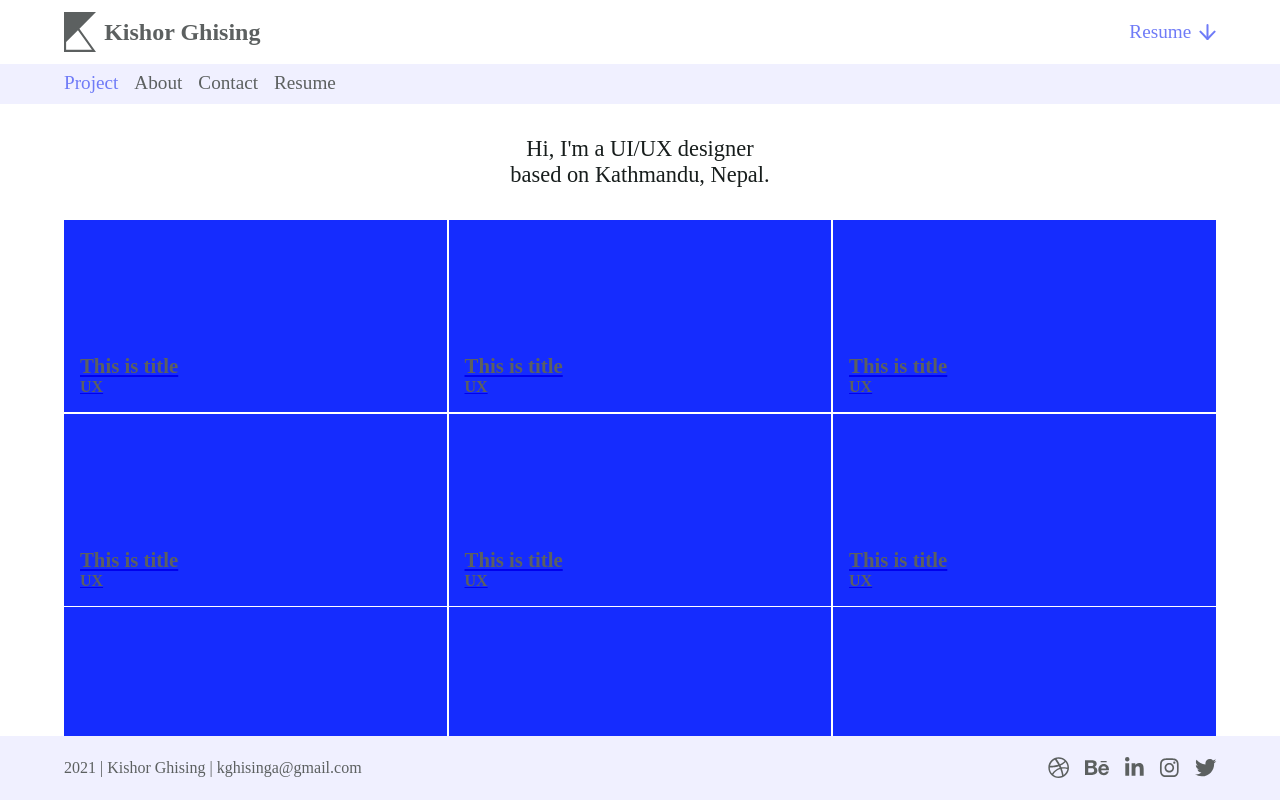
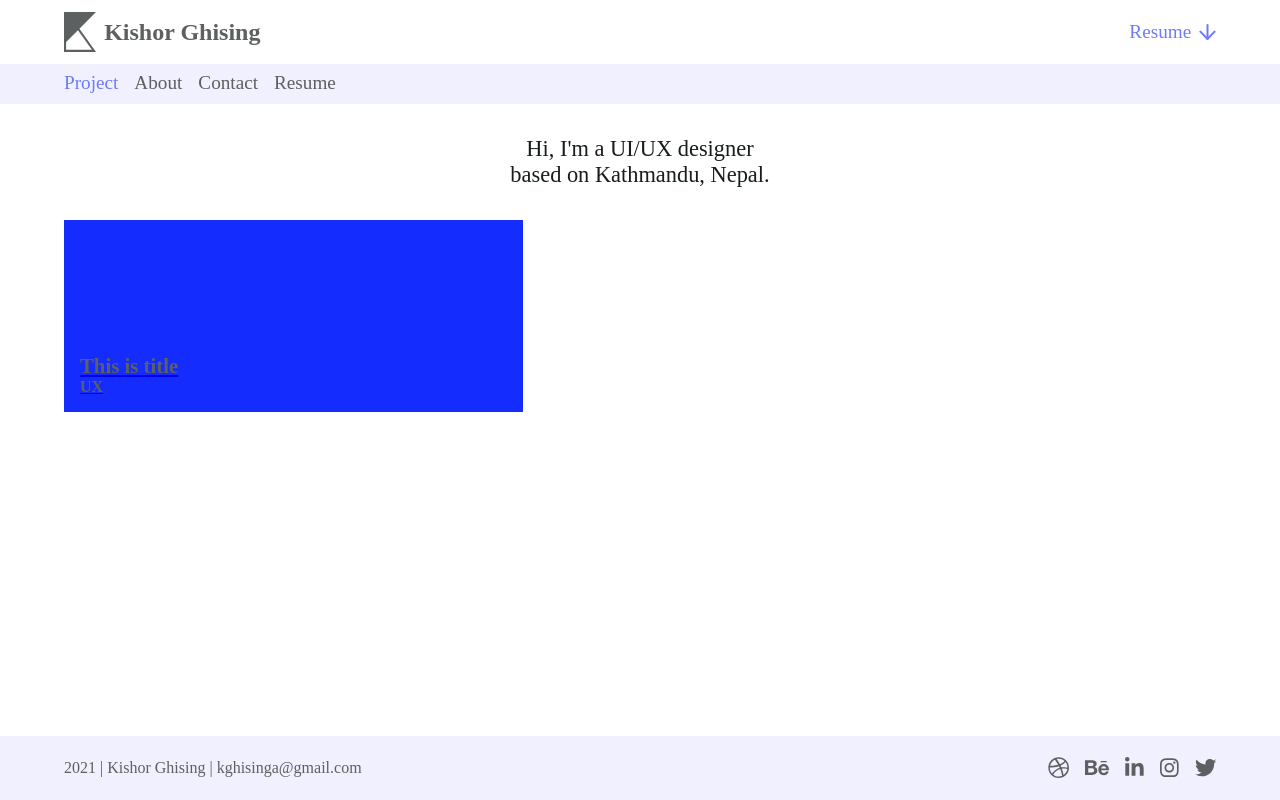
Before and after one commit to KGhising/portfolio, a React (Create React App) app: page /projects in a window 1280 px wide. Built offline with nearby package versions, Linux system fonts and the light colour scheme.

Commit message:
Add project page, setup appurls, image

```diff
--- a/src/Components/ThumbnailCard.jsx
+++ b/src/Components/ThumbnailCard.jsx
@@ -7,7 +7,8 @@ import { PROJECT_DETAILS_URL } from '../Constants/appUrls';
 class ThumbnailCard extends React.Component{
     render() {
         return(
-            <Link to={PROJECT_DETAILS_URL + this.props.projectName}>
+            <React.Fragment>
+                <Link to={PROJECT_DETAILS_URL}>
                     <div className="thumbnail-card">
                         <div className="card-content">
                             <h3 className="project-title">{this.props.projectTitle}</h3>
@@ -15,6 +16,7 @@ class ThumbnailCard extends React.Component{
                         </div>
                     </div>
                 </Link>
+            </React.Fragment>
         );
     }
 }
--- a/src/Constants/appUrls.js
+++ b/src/Constants/appUrls.js
@@ -2,4 +2,4 @@ export const PROJECT_URL = '/projects';
 export const ABOUT_URL = '/about';
 export const CONTACT_URL = '/contact';
 export const RESUME_URL = '/resume';
-export const PROJECT_DETAILS_URL = '/projects/';
+export const PROJECT_DETAILS_URL = '/projects/project-name';
--- a/src/Pages/Project.jsx
+++ b/src/Pages/Project.jsx
@@ -13,15 +13,7 @@ class Project extends React.Component {
           <p>Hi, I'm a UI/UX designer<br />based on Kathmandu, Nepal.</p>
         </div>
         <div className="grid-container">
-          <ThumbnailCard projectTitle="This is title" projectField="UX" projectName="projectName" />
-          <ThumbnailCard projectTitle="This is title" projectField="UX" projectName="projectName" />
-          <ThumbnailCard projectTitle="This is title" projectField="UX" projectName="projectName" />
-          <ThumbnailCard projectTitle="This is title" projectField="UX" projectName="projectName" />
-          <ThumbnailCard projectTitle="This is title" projectField="UX" projectName="projectName" />
-          <ThumbnailCard projectTitle="This is title" projectField="UX" projectName="projectName" />
-          <ThumbnailCard projectTitle="This is title" projectField="UX" projectName="projectName" />
-          <ThumbnailCard projectTitle="This is title" projectField="UX" projectName="projectName" />
-          <ThumbnailCard projectTitle="This is title" projectField="UX" projectName="projectName" />
+          <ThumbnailCard projectTitle="This is title" projectField="UX" projectName="project-name" />
         </div>
       </section>
     );
--- /dev/null
+++ b/src/json/images.json
@@ -0,0 +1,5 @@
+images {
+    image-id: 1,
+    image-link: "",
+    date: null,
+}
```
Lines whose indentation alone changed are shown as unchanged.
